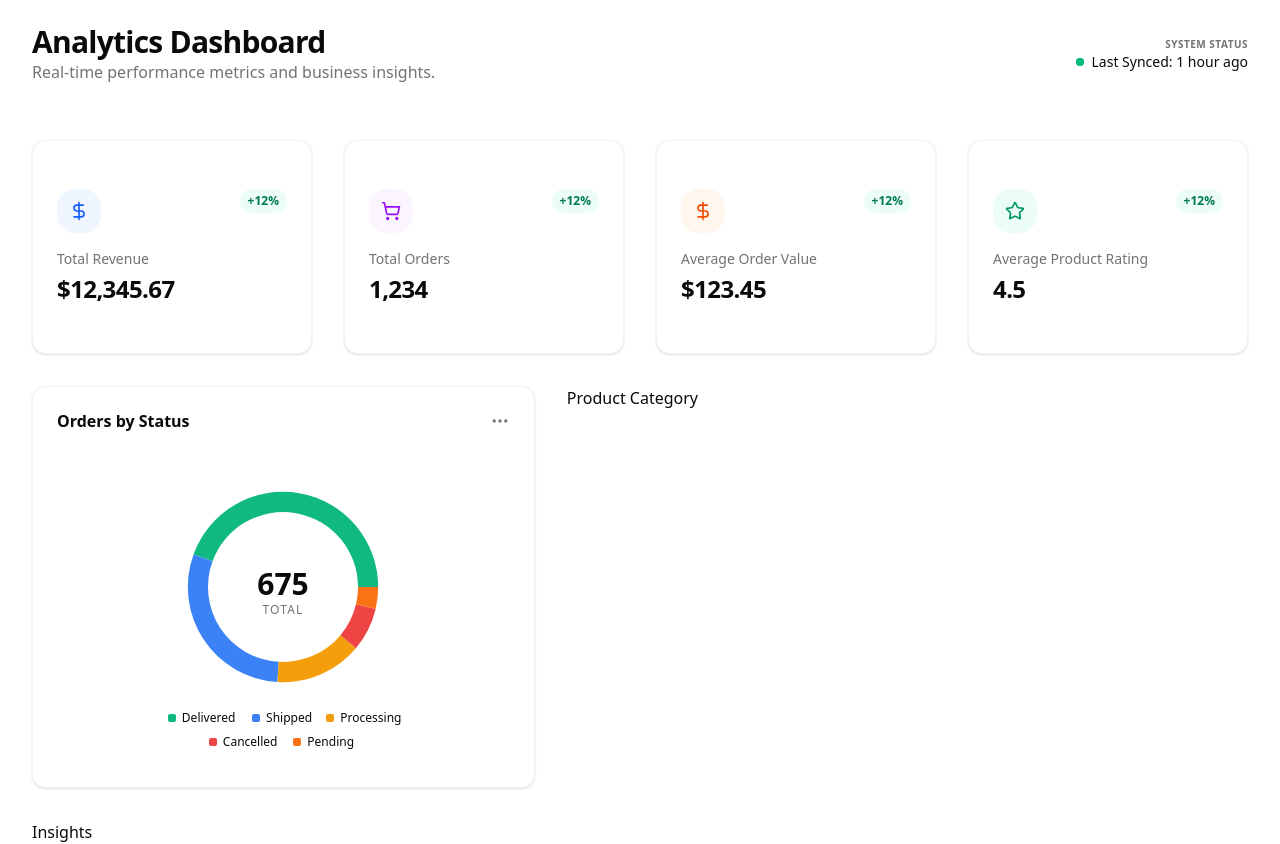
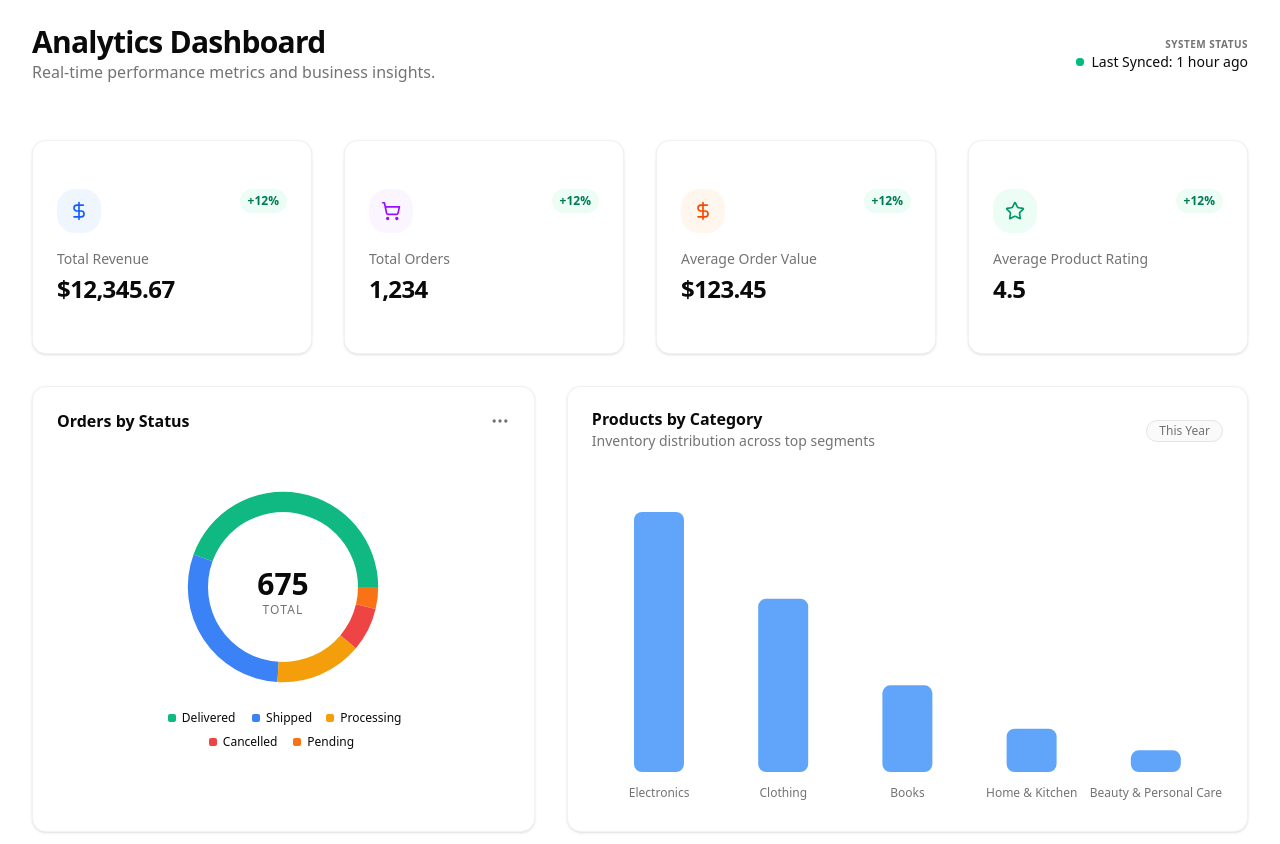
Before and after one commit to dzulfiqarzaky19/magpie, a Next.js app: page / in a window 1280 px wide. Shown: the top 844 px of the page. Built offline with nearby package versions, Linux system fonts and the light colour scheme.

Commit message:
magpie: add ProductCategory + dummy

```diff
--- a/package.json
+++ b/package.json
@@ -9,6 +9,7 @@
     "lint": "eslint"
   },
   "dependencies": {
+    "@radix-ui/react-slot": "^1.2.4",
     "@trigger.dev/sdk": "^4.3.3",
     "class-variance-authority": "^0.7.1",
     "clsx": "^2.1.1",
--- a/src/app/page.tsx
+++ b/src/app/page.tsx
@@ -78,7 +78,14 @@
           { name: "Cancelled", value: 50 },
           { name: "Pending", value: 25 },
         ]} />
-        <ProductCategory/>
+
+        <ProductCategory data={[
+          { name: "Electronics", value: 300 },
+          { name: "Clothing", value: 200 },
+          { name: "Books", value: 100 },
+          { name: "Home & Kitchen", value: 50 },
+          { name: "Beauty & Personal Care", value: 25 },
+        ]} />
       </div>
 
       <div className="grid gap-8 md:grid-cols-2 lg:grid-cols-7">
--- a/src/components/dashboard/OrderStatus.tsx
+++ b/src/components/dashboard/OrderStatus.tsx
@@ -11,7 +11,7 @@
   ChartLegendContent
 } from "@/components/ui/chart"
 import { MoreHorizontal } from "lucide-react"
-import { chartConfig } from "@/const/chartConfig"
+import { orderChartConfig } from "@/const/chartConfig"
 
 interface OrderStatusProps {
   data: { name: string; value: number }[];
@@ -24,8 +24,8 @@
 
   const chartData = React.useMemo(() => {
     return data.map(item => {
-        const key = item.name as keyof typeof chartConfig;
-        const configItem = chartConfig[key];
+        const key = item.name as keyof typeof orderChartConfig;
+        const configItem = orderChartConfig[key];
         const color = configItem && 'color' in configItem ? configItem.color : "#94a3b8";
 
         return {
@@ -43,7 +43,7 @@
       </CardHeader>
       <CardContent className="flex-1 pb-0">
         <ChartContainer
-          config={chartConfig}
+          config={orderChartConfig}
           className="mx-auto aspect-square max-h-[300px]"
         >
           <PieChart>
--- a/src/components/dashboard/ProductCategory.tsx
+++ b/src/components/dashboard/ProductCategory.tsx
@@ -1,7 +1,50 @@
-export const ProductCategory = () => {
-    return (
-        <div>
-            <h1>Product Category</h1>
+"use client"
+
+import { Bar, BarChart, XAxis } from "recharts"
+import { Card, CardContent, CardHeader, CardTitle } from "@/components/ui/card"
+import { Badge } from "@/components/ui/badge"
+import {
+  ChartContainer,
+  ChartTooltip,
+  ChartTooltipContent,
+} from "@/components/ui/chart"
+import { productChartConfig } from "@/const/chartConfig"
+
+interface ProductCategoryProps {
+  data: { name: string; value: number }[];
+}
+
+
+export function ProductCategory({ data }: ProductCategoryProps) {
+  return (
+    <Card className="col-span-full lg:col-span-4 shadow-sm border-border/50">
+      <CardHeader className="flex flex-row items-center justify-between pb-8">
+        <div className="space-y-1">
+            <CardTitle>Products by Category</CardTitle>
+            <p className="text-sm text-muted-foreground">Inventory distribution across top segments</p>
         </div>
-    )
+        <Badge variant="outline" className="font-normal text-muted-foreground bg-muted/50 rounded-full px-3">
+            This Year
+        </Badge>
+      </CardHeader>
+      <CardContent>
+        <ChartContainer config={productChartConfig} className="h-[300px] w-full">
+          <BarChart accessibilityLayer data={data}>
+            <XAxis
+              dataKey="name"
+              tickLine={false}
+              tickMargin={10}
+              axisLine={false}
+              tickFormatter={(value) => value}
+            />
+            <ChartTooltip
+              cursor={{ fill: 'var(--muted)' }}
+              content={<ChartTooltipContent hideLabel />}
+            />
+            <Bar dataKey="value" fill="var(--color-value)" radius={8} barSize={50} />
+          </BarChart>
+        </ChartContainer>
+      </CardContent>
+    </Card>
+  );
 }
--- /dev/null
+++ b/src/components/ui/badge.tsx
@@ -0,0 +1,48 @@
+import * as React from "react"
+import { Slot } from "@radix-ui/react-slot"
+import { cva, type VariantProps } from "class-variance-authority"
+
+import { cn } from "@/lib/utils"
+
+const badgeVariants = cva(
+  "inline-flex items-center justify-center rounded-full border border-transparent px-2 py-0.5 text-xs font-medium w-fit whitespace-nowrap shrink-0 [&>svg]:size-3 gap-1 [&>svg]:pointer-events-none focus-visible:border-ring focus-visible:ring-ring/50 focus-visible:ring-[3px] aria-invalid:ring-destructive/20 dark:aria-invalid:ring-destructive/40 aria-invalid:border-destructive transition-[color,box-shadow] overflow-hidden",
+  {
+    variants: {
+      variant: {
+        default: "bg-primary text-primary-foreground [a&]:hover:bg-primary/90",
+        secondary:
+          "bg-secondary text-secondary-foreground [a&]:hover:bg-secondary/90",
+        destructive:
+          "bg-destructive text-white [a&]:hover:bg-destructive/90 focus-visible:ring-destructive/20 dark:focus-visible:ring-destructive/40 dark:bg-destructive/60",
+        outline:
+          "border-border text-foreground [a&]:hover:bg-accent [a&]:hover:text-accent-foreground",
+        ghost: "[a&]:hover:bg-accent [a&]:hover:text-accent-foreground",
+        link: "text-primary underline-offset-4 [a&]:hover:underline",
+      },
+    },
+    defaultVariants: {
+      variant: "default",
+    },
+  }
+)
+
+function Badge({
+  className,
+  variant = "default",
+  asChild = false,
+  ...props
+}: React.ComponentProps<"span"> &
+  VariantProps<typeof badgeVariants> & { asChild?: boolean }) {
+  const Comp = asChild ? Slot : "span"
+
+  return (
+    <Comp
+      data-slot="badge"
+      data-variant={variant}
+      className={cn(badgeVariants({ variant }), className)}
+      {...props}
+    />
+  )
+}
+
+export { Badge, badgeVariants }
--- a/src/const/chartConfig.ts
+++ b/src/const/chartConfig.ts
@@ -1,7 +1,7 @@
 import { ChartConfig } from "@/components/ui/chart";
 import { color } from "./color";
 
-export const chartConfig = {
+export const orderChartConfig = {
     value: {
         label: "Orders",
         color: color.default,
@@ -27,3 +27,10 @@
         color: color.pending,
     },
 } satisfies ChartConfig
+
+export const productChartConfig = {
+    value: {
+        label: "Products",
+        color: color.productCategory,
+    },
+} satisfies ChartConfig
--- a/src/const/color.ts
+++ b/src/const/color.ts
@@ -6,4 +6,5 @@
     cancelled: "#ef4444",  // Red 500
     pending: "#f97316",  // Orange 500
     default: "#94a3b8",  // Slate 400
+    productCategory: "#60a5fa", // Blue 400
 }
```
Also changed, not shown: 1 other file (tests, documents, lock files or other folders).
